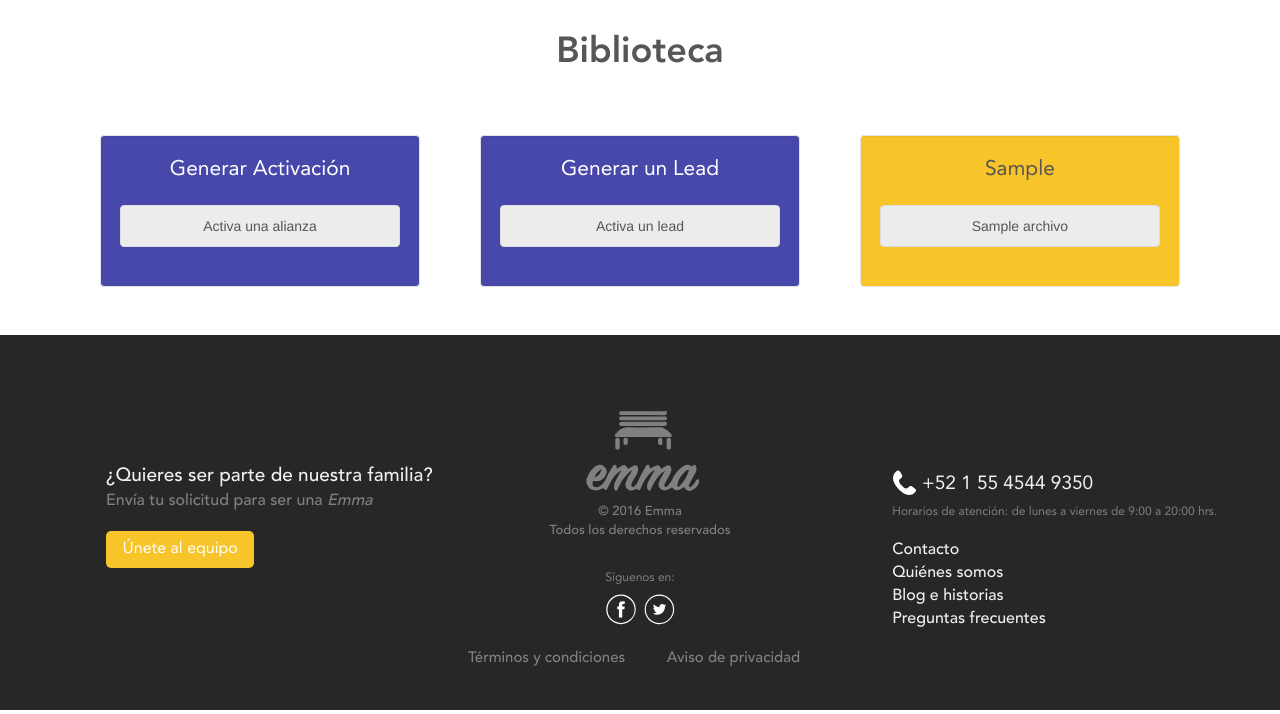
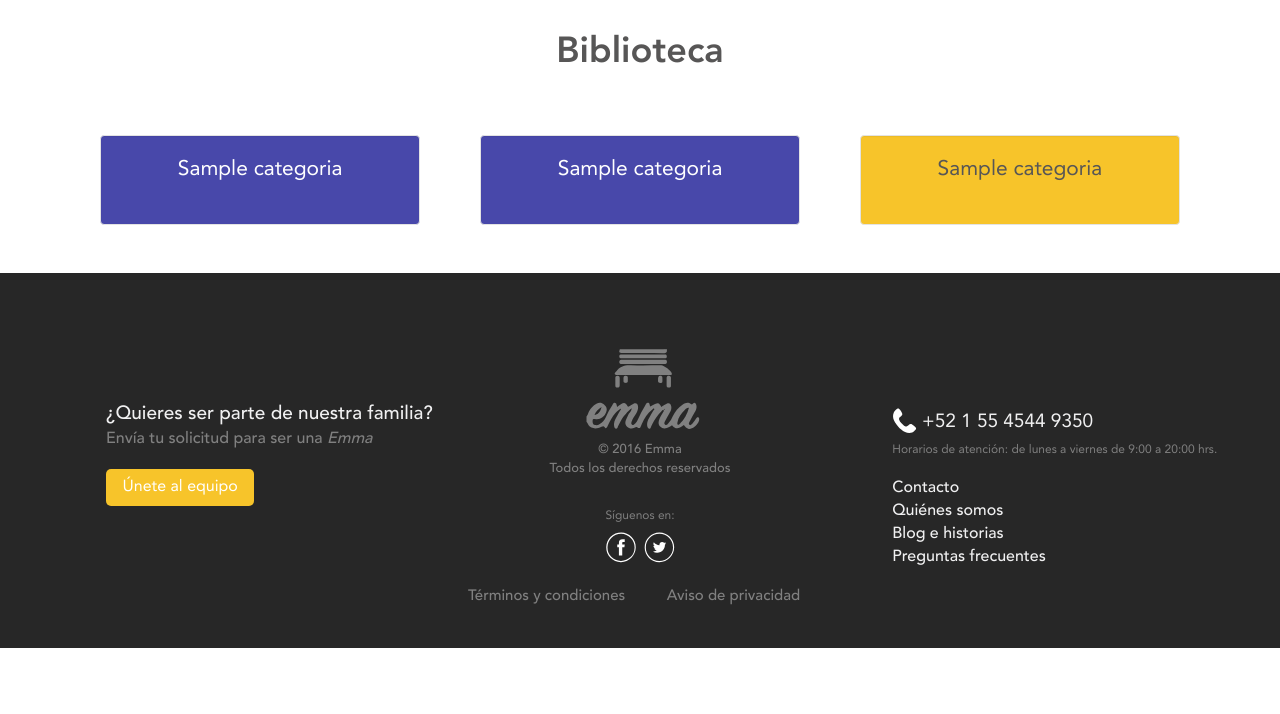
Before and after one commit to MauricioDinki/biblioteca, a Django app: template biblioteca/templates/archivos/lista_archivos.html in a window 1280 px wide. Shown: the part 86-800 px from the top of the page. Run offline with Django 3.2, Linux system fonts and the light colour scheme; a user stored in the database is signed in; tables that the repository leaves empty hold one stand-in row (values such as "Sample post"); the template is opened without the code that fills it: values that come from a table or form of the project are taken from there, most other values are stand-ins (such as "Sample title", 1, 10 or a date in 2020); parts of the project's set-up code (start-up, migrations or seed data) failed here and were passed over; some libraries are stand-ins or nearby versions.

Commit message:
Nueva forma de visualizar los archivos

```diff
--- a/biblioteca/templates/archivos/lista_archivos.html
+++ b/biblioteca/templates/archivos/lista_archivos.html
@@ -8,36 +8,75 @@
 
   <div class="files_container">
     {% if request.user.permiso.embajador %}
+      {% for categoria in categorias_embajador %}
 	      <div class="section_container">
 	        <div class="well emma-purple-well">
-	        <legend>Generar Activación</legend>
+	          <legend>{{ categoria.categoria }}</legend>
 	          <ul class="list-group">
+	            {% for archivo in archivos %}
+	              {% if archivo.categoria == categoria %}
 	                <li class="list-group-item">
-		          <a href="https://docs.google.com/forms/d/e/1FAIpQLSdxmEcX_BvF-hTRnS2V1jJ1cqQSzimwTGfQXnHYgGMWDVwZNA/viewform"
+	                  <a href="{{ archivo.archivo.url }}"
 	                     target="_blank">
-		            Activa una alianza
+	                    {{ archivo.nombre }}
 	                  </a>
 	                </li>
+	              {% endif %}
+	            {% endfor %}
+	          </ul>
+	          <ul class="list-group">
+	            {% for link in links %}
+	              {% if link.categoria == categoria %}
+	                <li class="list-group-item">
+	                  <a href="{{ link.link}}"
+	                     target="_blank">
+	                    {{ link.titulo }}
+	                  </a>
+	                </li>
+	              {% endif %}
+	            {% endfor %}
 	          </ul>
 	        </div>
 	      </div>
+	    {% endfor %}
     {% endif %}
+
     {% if request.user.permiso.intern %}
+      {% for categoria in categorias_intern %}
 	      <div class="section_container">
 	        <div class="well emma-purple-well">
-	        <legend>Generar un Lead</legend>
+	          <legend>{{ categoria.categoria }}</legend>
 	          <ul class="list-group">
+	            {% for archivo in archivos %}
+	              {% if archivo.categoria == categoria %}
 	                <li class="list-group-item">
-		          <a href="https://docs.google.com/forms/d/e/1FAIpQLSdxmEcX_BvF-hTRnS2V1jJ1cqQSzimwTGfQXnHYgGMWDVwZNA/viewform"
+	                  <a href="{{ archivo.archivo.url }}"
 	                     target="_blank">
-		            Activa un lead
+	                    {{ archivo.nombre }}
 	                  </a>
 	                </li>
+	              {% endif %}
+	            {% endfor %}
+	          </ul>
+	          <ul class="list-group">
+	            {% for link in links %}
+	              {% if link.categoria == categoria %}
+	                <li class="list-group-item">
+	                  <a href="{{ link.link}}"
+	                     target="_blank">
+	                    {{ link.titulo }}
+	                  </a>
+	                </li>
+	              {% endif %}
+	            {% endfor %}
 	          </ul>
 	        </div>
 	      </div>
+	    {% endfor %}
     {% endif %}
-    {% for categoria in categorias %}
+
+    {% if request.user.permiso.emma %}
+      {% for categoria in categorias_emma %}
 	      <div class="section_container">
 	        <div class="well emma-well">
 	          <legend>{{ categoria.categoria }}</legend>
@@ -53,9 +92,23 @@
 	              {% endif %}
 	            {% endfor %}
 	          </ul>
+	          <ul class="list-group">
+	            {% for link in links %}
+	              {% if link.categoria == categoria %}
+	                <li class="list-group-item">
+	                  <a href="{{ link.link}}"
+	                     target="_blank">
+	                    {{ link.titulo }}
+	                  </a>
+	                </li>
+	              {% endif %}
+	            {% endfor %}
+	          </ul>
 	        </div>
 	      </div>
 	    {% endfor %}
+    {% endif %}
+
   </div>
 
 {% endblock %}
```
Lines whose indentation alone changed are shown as unchanged.
